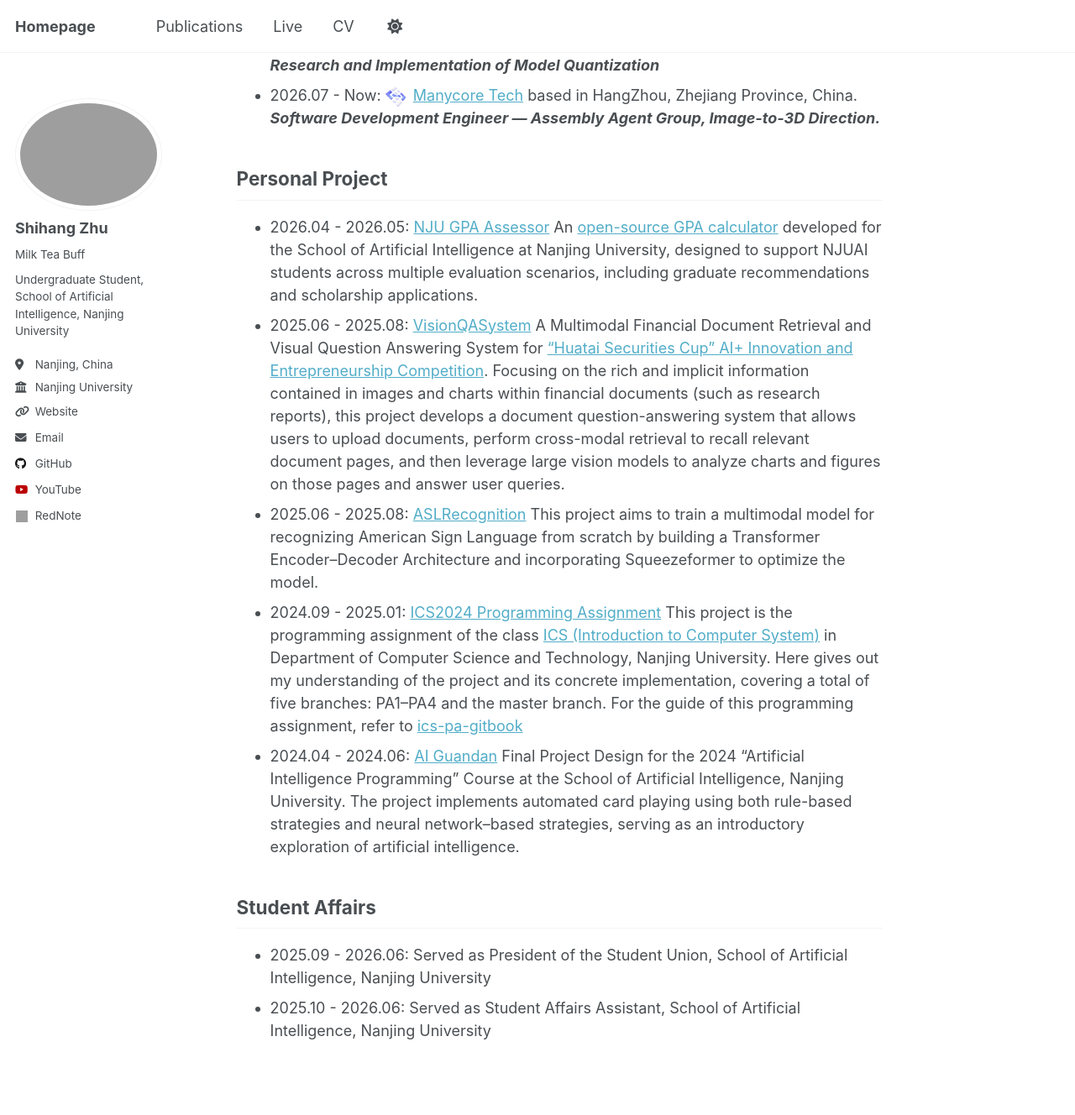
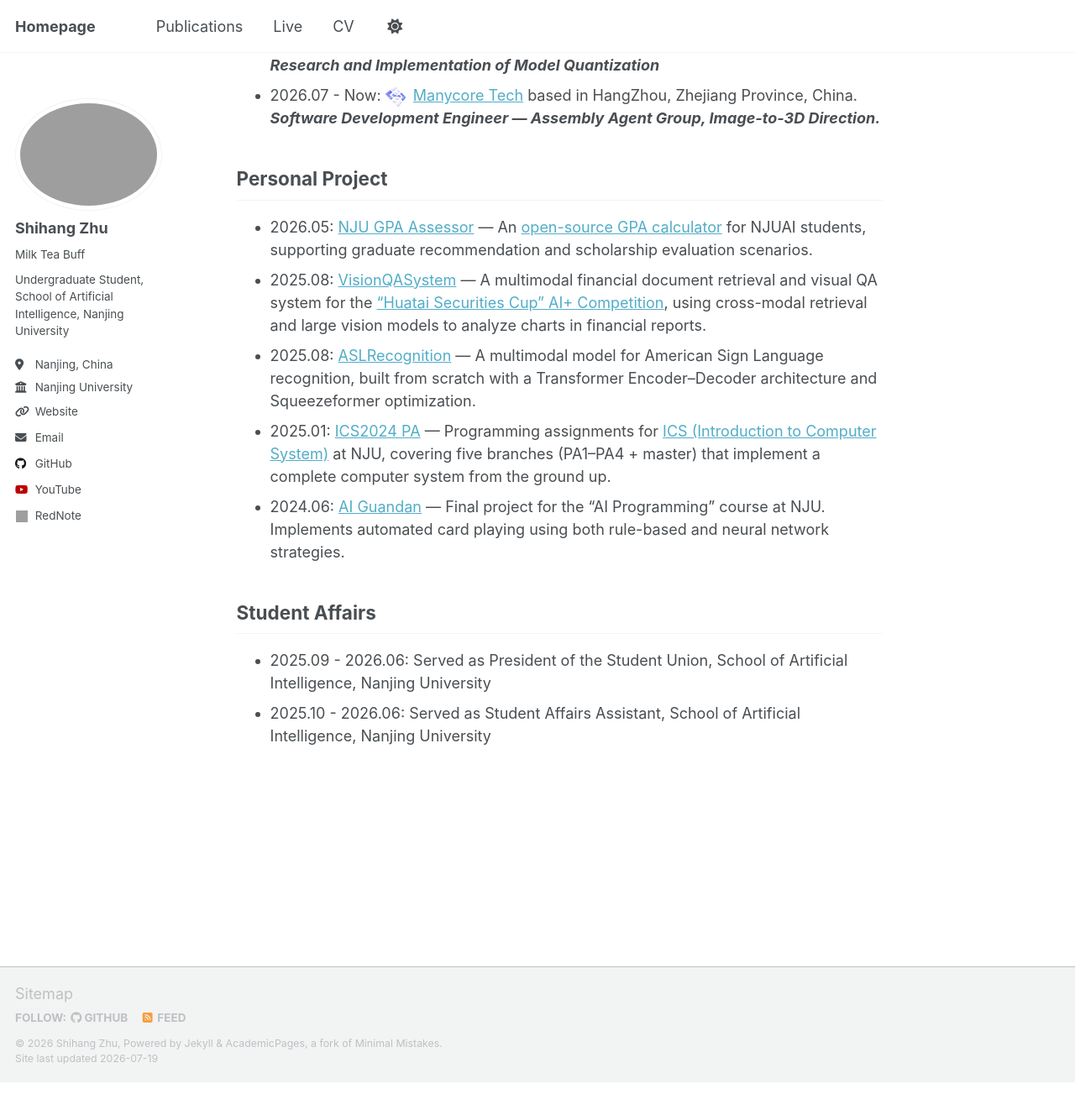
Before and after one commit to edzee3000/edzee3000.github.io, a Jekyll site: the page built from _pages/about.md, in a window 1280 px wide and 1400 px high, scrolled down 737 px. Shown: the top 1328 px of the window at 84% size. Built offline with Jekyll 4.4.1, drawn with Linux system fonts in a browser that asks for light colours; a script that is not in the unit is left out; after the commit the page ends 2026 px from its top, so only the background shows below that; grey boxes are pictures that could not be loaded.

Commit message:
精简 Personal Project 条目，时间格式统一为结束日期
Co-Authored-By: Claude <noreply@anthropic.com>

```diff
--- a/_pages/about.md
+++ b/_pages/about.md
@@ -32,13 +32,11 @@ Hi~ I am an undergraduate student who enrolled in 2023 at the School of Artifici
 
 
 ## Personal Project
-- 2026.04 - 2026.05: [NJU GPA Assessor](https://njuai-gpa.vercel.app/) An [open-source GPA calculator](https://github.com/edzee3000/njuai-gpa) developed for the School of Artificial Intelligence at Nanjing University, designed to support NJUAI students across multiple evaluation scenarios, including graduate recommendations and scholarship applications.
-- 2025.06 - 2025.08: [VisionQASystem](https://github.com/edzee3000/VisionQASystem) A Multimodal Financial Document Retrieval and Visual Question Answering System
-for [“Huatai Securities Cup” AI+ Innovation and Entrepreneurship Competition](https://www.nju.edu.cn/info/1056/453201.htm).
-Focusing on the rich and implicit information contained in images and charts within financial documents (such as research reports), this project develops a document question-answering system that allows users to upload documents, perform cross-modal retrieval to recall relevant document pages, and then leverage large vision models to analyze charts and figures on those pages and answer user queries.
-- 2025.06 - 2025.08: [ASLRecognition](https://github.com/edzee3000/ASLRecognition) This project aims to train a multimodal model for recognizing American Sign Language from scratch by building a Transformer Encoder–Decoder Architecture and incorporating Squeezeformer to optimize the model.
-- 2024.09 - 2025.01: [ICS2024 Programming Assignment](https://github.com/edzee3000/ICS2024PA) This project is the programming assignment of the class [ICS (Introduction to Computer System)](https://nju-projectn.github.io/ics-pa-gitbook/ics2024/) in Department of Computer Science and Technology, Nanjing University. Here gives out my understanding of the project and its concrete implementation, covering a total of five branches: PA1–PA4 and the master branch. For the guide of this programming assignment, refer to [ics-pa-gitbook](https://nju-projectn.github.io/ics-pa-gitbook/ics2024/)
-- 2024.04 - 2024.06: [AI Guandan](https://github.com/edzee3000/AIGuanDanGame) Final Project Design for the 2024 "Artificial Intelligence Programming" Course at the School of Artificial Intelligence, Nanjing University. The project implements automated card playing using both rule-based strategies and neural network–based strategies, serving as an introductory exploration of artificial intelligence.
+- 2026.05: [NJU GPA Assessor](https://njuai-gpa.vercel.app/) — An [open-source GPA calculator](https://github.com/edzee3000/njuai-gpa) for NJUAI students, supporting graduate recommendation and scholarship evaluation scenarios.
+- 2025.08: [VisionQASystem](https://github.com/edzee3000/VisionQASystem) — A multimodal financial document retrieval and visual QA system for the [“Huatai Securities Cup” AI+ Competition](https://www.nju.edu.cn/info/1056/453201.htm), using cross-modal retrieval and large vision models to analyze charts in financial reports.
+- 2025.08: [ASLRecognition](https://github.com/edzee3000/ASLRecognition) — A multimodal model for American Sign Language recognition, built from scratch with a Transformer Encoder–Decoder architecture and Squeezeformer optimization.
+- 2025.01: [ICS2024 PA](https://github.com/edzee3000/ICS2024PA) — Programming assignments for [ICS (Introduction to Computer System)](https://nju-projectn.github.io/ics-pa-gitbook/ics2024/) at NJU, covering five branches (PA1–PA4 + master) that implement a complete computer system from the ground up.
+- 2024.06: [AI Guandan](https://github.com/edzee3000/AIGuanDanGame) — Final project for the “AI Programming” course at NJU. Implements automated card playing using both rule-based and neural network strategies.
 
 
 
```
